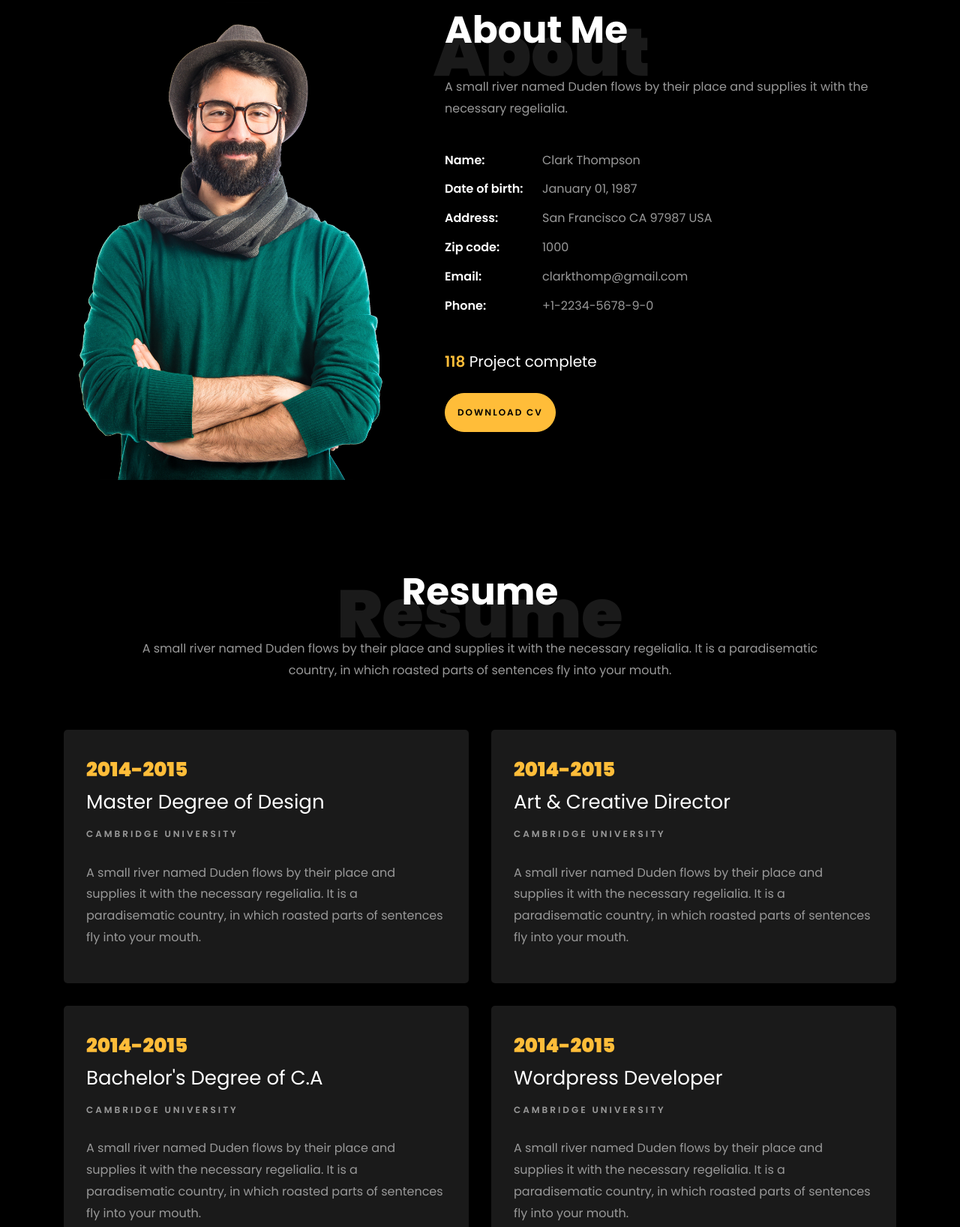
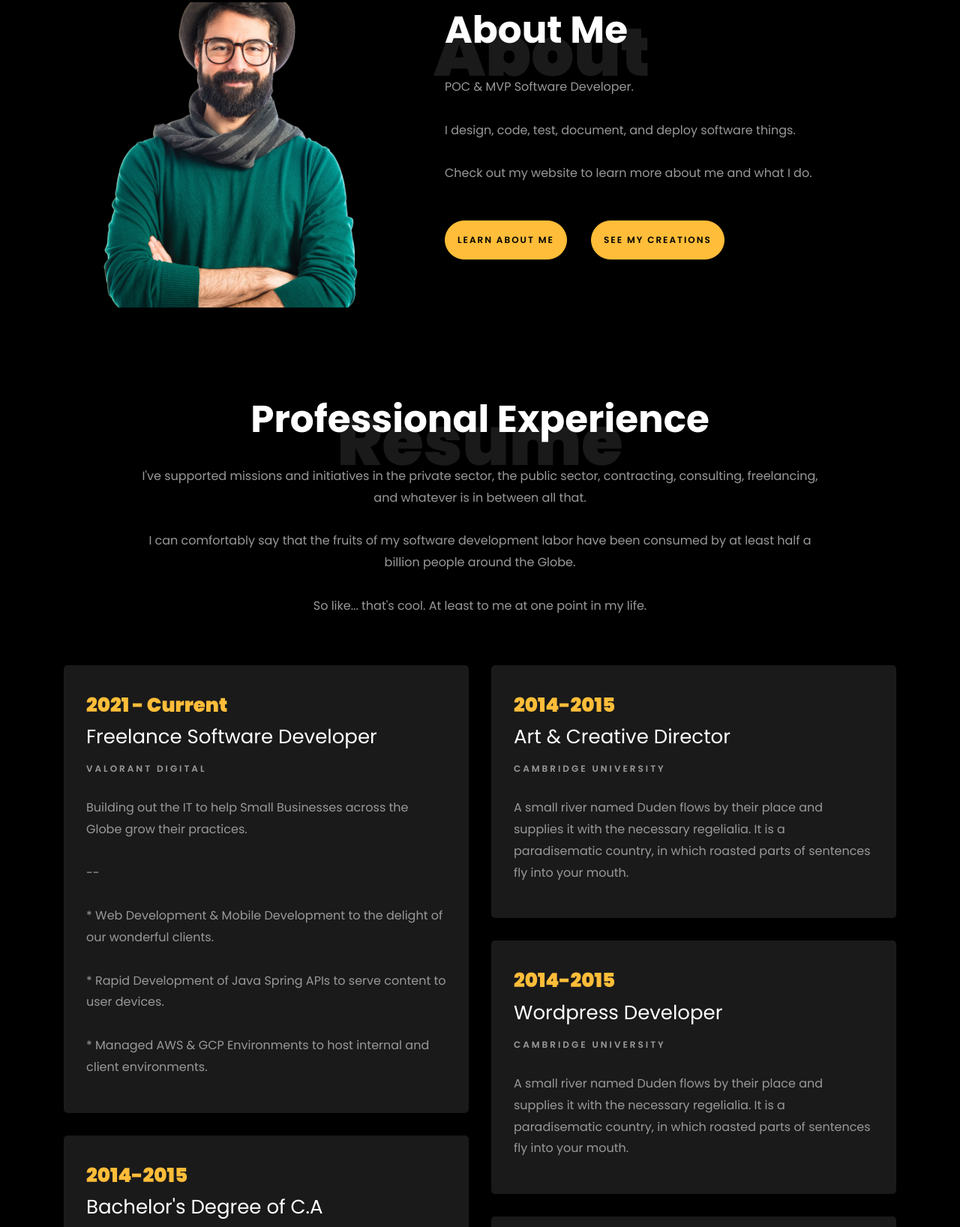
Before and after one commit to softwareshinobi/softwareshinobi.digital, a plain HTML site: page index.html in a window 1280 px wide. Shown: the part 859-2495 px from the top of the page at 75% size. Drawn offline with Linux system fonts and the light colour scheme; files whose address does not match are found by name.

Commit message:
first employment box set up;

```diff
--- a/index.html
+++ b/index.html
@@ -1,7 +1,7 @@
 <!DOCTYPE html>
 <html lang="en">
   <head>
-    <title>Clark - Free Bootstrap 4 Template by Colorlib</title>
+    <title>Software Shinobi / I design, code, test, document, and deploy software things.</title>
     <meta charset="utf-8">
     <meta name="viewport" content="width=device-width, initial-scale=1, shrink-to-fit=no">
 
@@ -102,25 +102,41 @@
 		          <div class="col-md-12 heading-section ftco-animate">
 		          	<h1 class="big">About</h1>
 		            <h2 class="mb-4">About Me</h2>
-		            <p>A small river named Duden flows by their place and supplies it with the necessary regelialia.</p>
-		            <ul class="about-info mt-4 px-md-0 px-2">
-		            	<li class="d-flex"><span>Name:</span> <span>Clark Thompson</span></li>
-		            	<li class="d-flex"><span>Date of birth:</span> <span>January 01, 1987</span></li>
-		            	<li class="d-flex"><span>Address:</span> <span>San Francisco CA 97987 USA</span></li>
-		            	<li class="d-flex"><span>Zip code:</span> <span>1000</span></li>
-		            	<li class="d-flex"><span>Email:</span> <span>clarkthomp@gmail.com</span></li>
-		            	<li class="d-flex"><span>Phone: </span> <span>+1-2234-5678-9-0</span></li>
-		            </ul>
+		            <p>
+
+					POC & MVP Software Developer.
+
+					<br/>
+						<br/>
+I design, code, test, document, and deploy software things.
+	<br/>
+<br/>
+
+Check out my website to learn more about me and what I do.
+	<br/>
+
+
+</p>
+
 		          </div>
 		        </div>
+
+
 	          <div class="counter-wrap ftco-animate d-flex mt-md-3">
               <div class="text">
-              	<p class="mb-4">
-	                <span class="number" data-number="120">0</span>
-	                <span>Project complete</span>
-                </p>
-                <p><a href="#" class="btn btn-primary py-3 px-3">Download CV</a></p>
-              </div>
+
+                <div>
+
+					<p>
+
+														<a target="_blank" href="https://www.linkedin.com/in/troy-burney" class="btn btn-primary py-3 px-3">Learn About Me</a>
+				&nbsp;&nbsp;&nbsp;&nbsp;
+<a target="_blank" href="https://github.com/software-shinobi" class="btn btn-primary py-3 px-3">See My Creations</a>
+
+
+				</p>
+
+							              </div>
 	          </div>
 	        </div>
         </div>
@@ -132,18 +148,57 @@
     		<div class="row justify-content-center pb-5">
           <div class="col-md-10 heading-section text-center ftco-animate">
           	<h1 class="big big-2">Resume</h1>
-            <h2 class="mb-4">Resume</h2>
-            <p>A small river named Duden flows by their place and supplies it with the necessary regelialia. It is a paradisematic country, in which roasted parts of sentences fly into your mouth.</p>
+            <h2 class="mb-4">Professional Experience</h2>
+            <p>
+
+			I've supported missions and initiatives in the private sector, the public sector, contracting, consulting, freelancing, and whatever is in between all that.
+
+<br/><br/>
+
+I can comfortably say that the fruits of my software development labor have been consumed by at least half a billion people around the Globe.
+
+<br/><br/>
+
+So like... that's cool. At least to me at one point in my life.
+
+
+			</p>
           </div>
         </div>
     		<div class="row">
     			<div class="col-md-6">
-    				<div class="resume-wrap ftco-animate">
-    					<span class="date">2014-2015</span>
-    					<h2>Master Degree of Design</h2>
-    					<span class="position">Cambridge University</span>
-    					<p class="mt-4">A small river named Duden flows by their place and supplies it with the necessary regelialia. It is a paradisematic country, in which roasted parts of sentences fly into your mouth.</p>
+
+
+
+
+				<div class="resume-wrap ftco-animate">
+    					<span class="date">2021 - Current</span>
+    					<h2>Freelance Software Developer</h2>
+    					<span class="position">Valorant Digital</span>
+    					<p class="mt-4">
+
+						Building out the IT to help Small Businesses across the Globe grow their
+practices.
+
+<br/><br/>
+--
+<br/><br/>
+* Web Development & Mobile Development to the delight of our wonderful
+clients.
+<br/><br/>
+* Rapid Development of Java Spring APIs to serve content to user devices.
+<br/><br/>
+* Managed AWS & GCP Environments to host internal and client
+environments.
+<br/>
+
+
+</p>
     				</div>
+
+
+
+
     				<div class="resume-wrap ftco-animate">
     					<span class="date">2014-2015</span>
     					<h2>Bachelor's Degree of C.A</h2>
```
